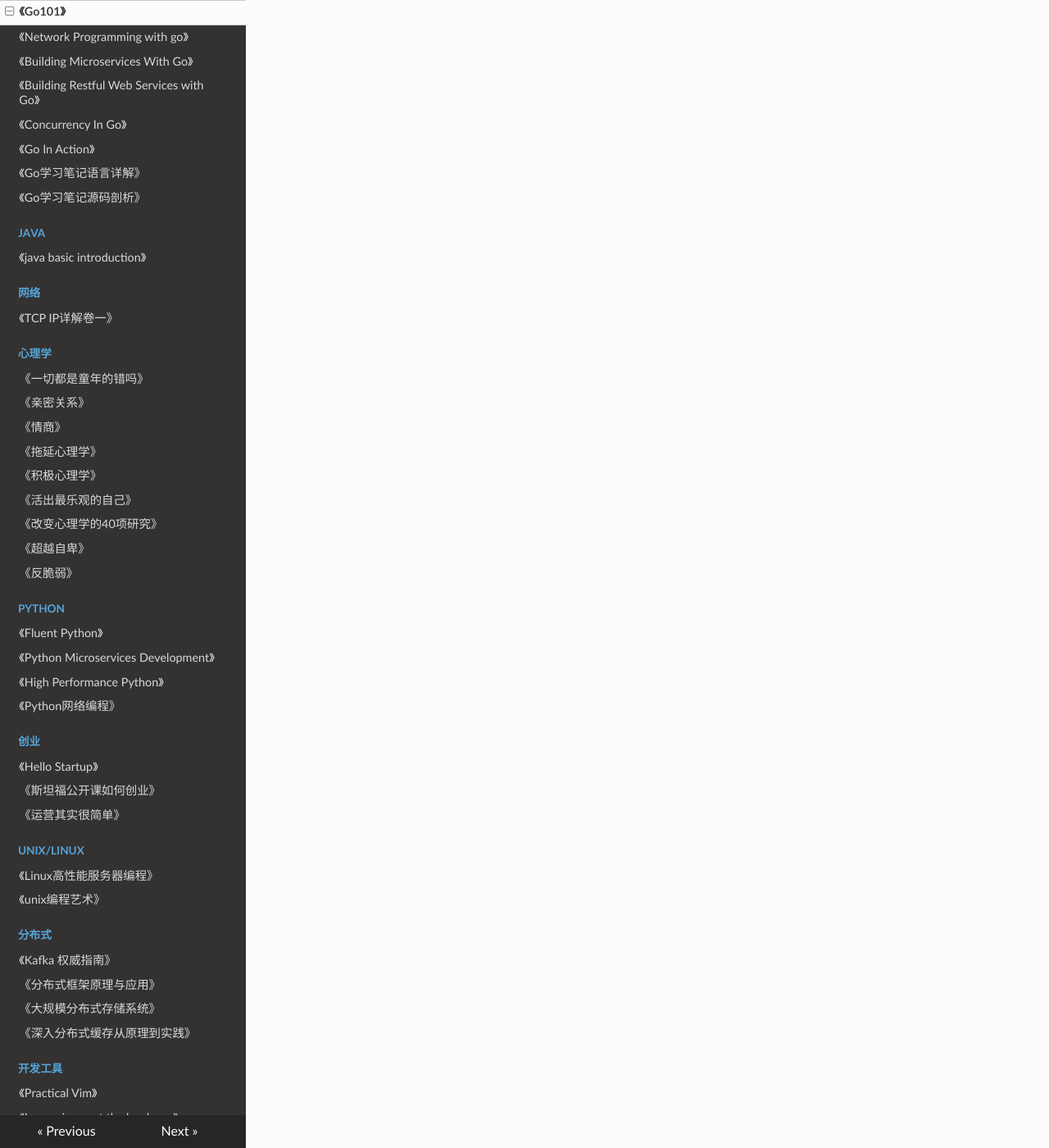
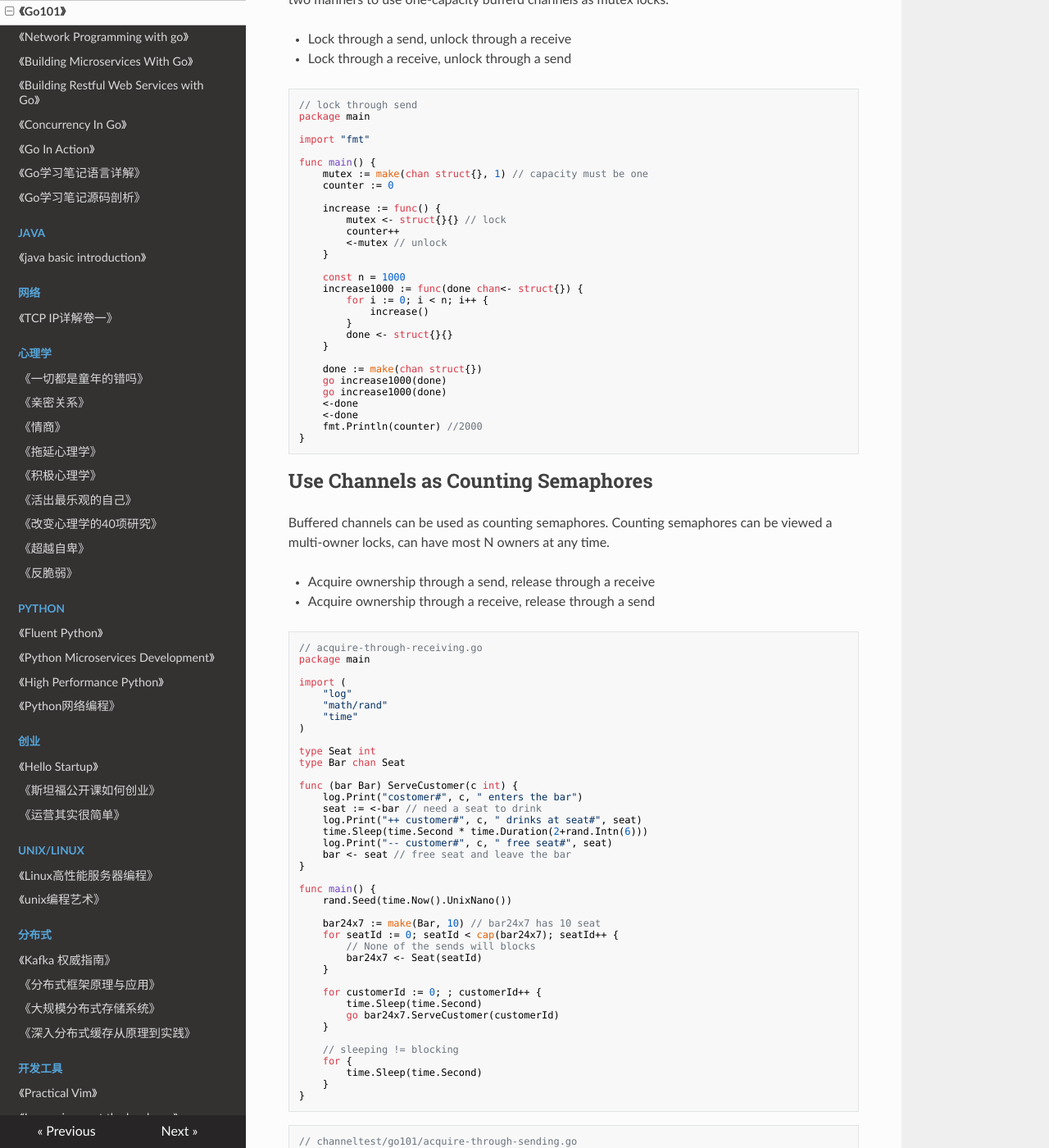
Before and after one commit to PegasusWang/booknotes, an MkDocs documentation site: the page built from docs/golang/go101/book.md, in a window 1280 px wide and 1400 px high, scrolled down 5960 px. Shown: the whole window at 82% size. Built offline with MkDocs 1.6.1, drawn with Linux system fonts in a browser that asks for light colours; nearby versions of some CDN libraries; old or Windows-style settings are respelled for this version of MkDocs; some of the changed text lies outside the part shown.

Commit message:
go channel as mutex; channel ping-pong

````diff
--- a/docs/golang/go101/book.md
+++ b/docs/golang/go101/book.md
@@ -314,3 +314,205 @@
 上例中的三个发送 ready 可以直接换成一个 close(ready)
 
 #### Timer: scheduled notification
+
+```go
+package main
+
+import (
+	"fmt"
+	"time"
+)
+
+func AfterDuration(d time.Duration) <-chan struct{} {
+	c := make(chan struct{}, 1)
+	go func() {
+		time.Sleep(d)
+		c <- struct{}{}
+	}()
+	return c
+}
+
+func main() {
+	fmt.Println("hi")
+	<-AfterDuration(time.Second)
+	fmt.Println("Hello!")
+	<-AfterDuration(time.Second)
+	fmt.Println("bye")
+}
+```
+
+实际中使用 time.After
+
+
+## Use Channels as Mutex Locks
+
+two manners to use one-capacity bufferd channels as mutex locks.
+
+- Lock through a send, unlock through a receive
+- Lock through a receive, unlock through a send
+
+
+```go
+// lock through send
+package main
+
+import "fmt"
+
+func main() {
+	mutex := make(chan struct{}, 1) // capacity must be one
+	counter := 0
+
+	increase := func() {
+		mutex <- struct{}{} // lock
+		counter++
+		<-mutex // unlock
+	}
+
+	const n = 1000
+	increase1000 := func(done chan<- struct{}) {
+		for i := 0; i < n; i++ {
+			increase()
+		}
+		done <- struct{}{}
+	}
+
+	done := make(chan struct{})
+	go increase1000(done)
+	go increase1000(done)
+	<-done
+	<-done
+	fmt.Println(counter) //2000
+}
+```
+
+## Use Channels as Counting Semaphores
+
+Buffered channels can be used as counting semaphores.
+Counting semaphores can be viewed a multi-owner locks, can have most N owners at any time.
+
+- Acquire ownership through a send, release through a receive
+- Acquire ownership through a receive, release through a send
+
+
+```go
+// acquire-through-receiving.go
+package main
+
+import (
+	"log"
+	"math/rand"
+	"time"
+)
+
+type Seat int
+type Bar chan Seat
+
+func (bar Bar) ServeCustomer(c int) {
+	log.Print("costomer#", c, " enters the bar")
+	seat := <-bar // need a seat to drink
+	log.Print("++ customer#", c, " drinks at seat#", seat)
+	time.Sleep(time.Second * time.Duration(2+rand.Intn(6)))
+	log.Print("-- customer#", c, " free seat#", seat)
+	bar <- seat // free seat and leave the bar
+}
+
+func main() {
+	rand.Seed(time.Now().UnixNano())
+
+	bar24x7 := make(Bar, 10) // bar24x7 has 10 seat
+	for seatId := 0; seatId < cap(bar24x7); seatId++ {
+		// None of the sends will blocks
+		bar24x7 <- Seat(seatId)
+	}
+
+	for customerId := 0; ; customerId++ {
+		time.Sleep(time.Second)
+		go bar24x7.ServeCustomer(customerId)
+	}
+
+	// sleeping != blocking
+	for {
+		time.Sleep(time.Second)
+	}
+}
+```
+
+
+```go
+// channeltest/go101/acquire-through-sending.go
+package main
+
+import (
+	"log"
+	"math/rand"
+	"time"
+)
+
+type Customer struct{ id int }
+type Bar chan Customer
+
+func (bar Bar) ServeCustomer(c Customer) {
+	log.Print("++ customer#", c.id, " staring drinking")
+	time.Sleep(time.Second * time.Duration(3+rand.Intn(16)))
+	log.Print("-- customer#", c, " leaves the bar")
+	<-bar // leaves the bar and save a space
+}
+
+func main() {
+	rand.Seed(time.Now().UnixNano())
+
+	bar24x7 := make(Bar, 10) // bar24x7 has 10 seat
+	for customerId := 0; ; customerId++ {
+		time.Sleep(time.Second * 2)
+		customer := Customer{customerId}
+		bar24x7 <- customer
+		go bar24x7.ServeCustomer(customer)
+	}
+	for {
+		time.Sleep(time.Second)
+	}
+
+}
+```
+
+## Dialogue(Ping-Pong)
+
+
+```go
+// channeltest/go101/two-goroutines-dialogue-through-channel.go
+package main
+
+import (
+	"fmt"
+	"os"
+	"time"
+)
+
+type Ball uint64
+
+func Play(playerName string, table chan Ball) {
+	var lastValue Ball = 1
+	for {
+		ball := <-table //get the ball
+		fmt.Println(playerName, ball)
+		ball += lastValue
+		if ball < lastValue { // overflow
+			os.Exit(0)
+		}
+		lastValue = ball
+		table <- ball
+		time.Sleep(time.Second)
+	}
+}
+
+func main() {
+	table := make(chan Ball)
+	go func() {
+		table <- 1 // throw ball on table,开球
+	}()
+	go Play("A:", table)
+	Play("B", table)
+}
+```
+
+## Channel Encapsulated in Channel
````
